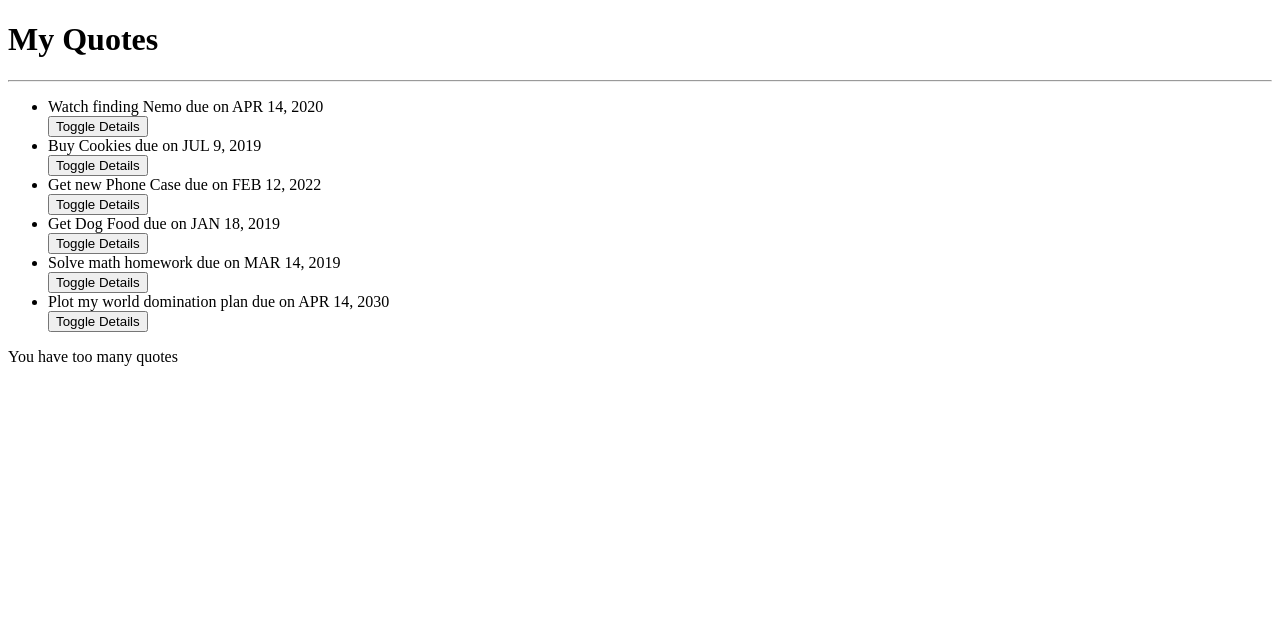
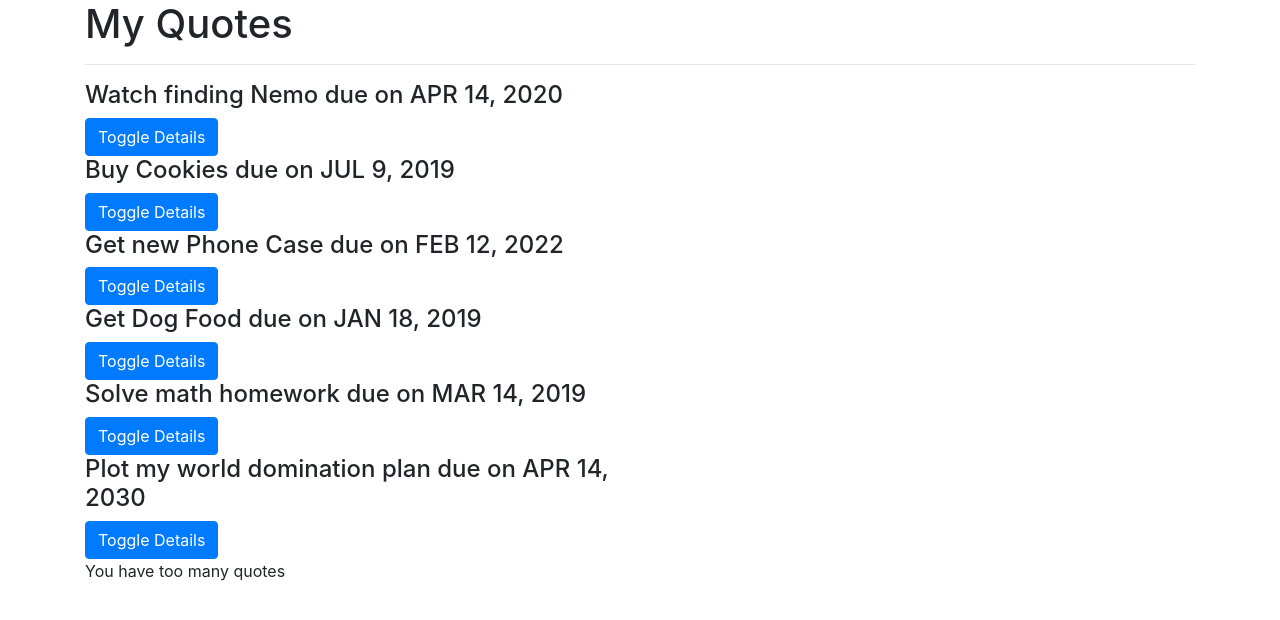
Before and after one commit to kiprotichdominic/Quotes-App, an Angular app: page / in a window 1280 px wide. Shown: the top 620 px of the page. Built offline with nearby package versions, Linux system fonts and the light colour scheme.

Commit message:
dd quotes

```diff
--- a/package.json
+++ b/package.json
@@ -19,6 +19,8 @@
     "@angular/platform-browser": "~8.2.14",
     "@angular/platform-browser-dynamic": "~8.2.14",
     "@angular/router": "~8.2.14",
+    "bootstrap": "^4.3.1",
+    "popper": "^1.0.1",
     "rxjs": "~6.4.0",
     "tslib": "^1.10.0",
     "zone.js": "~0.9.1"
--- a/src/app/quote-detail/quote-detail.component.html
+++ b/src/app/quote-detail/quote-detail.component.html
@@ -1,4 +1,3 @@
-<p>
-  {{ quote.description }}
-</p>
-<button (click)="quoteComplete(true)">Complete</button>
+<p>{{ quote.description }}</p>
+<p>This quote will be complete in {{ quote.completeDate | dateCount }} days</p>
+<button (click)="quoteDelete(true)">Delete Quote</button>
--- a/src/app/quote-detail/quote-detail.component.ts
+++ b/src/app/quote-detail/quote-detail.component.ts
@@ -10,7 +10,7 @@ export class QuoteDetailComponent implements OnInit {
   @Input() quote: Quote;
   @Output() isComplete = new EventEmitter<boolean>();
 
-  quoteComplete(complete: boolean) {
+  quoteDelete(complete: boolean) {
     this.isComplete.emit(complete);
   }
 
--- a/src/app/quote/quote.component.html
+++ b/src/app/quote/quote.component.html
@@ -1,14 +1,28 @@
+<div class="container">
   <h1>My Quotes</h1>
   <hr />
-<ul>
+
+  <div class="row">
+    <div class="col-md-6">
       <div *ngFor="let quote of quotes; let i = index">
-    <li appStrikethrough>{{ quote.name }} due on {{ quote.completeDate|date|uppercase }}</li>
-    <button (click)="toggleDetails(i)">Toggle Details</button>
+        <div>
+          <h4 id="{{ i }}" appStrikethrough>
+            {{ quote.name }} due on {{ quote.completeDate | date | uppercase }}
+          </h4>
+          <button (click)="toggleDetails(i)" class="btn btn-primary">
+            Toggle Details
+          </button>
+        </div>
+
+        <div *ngIf="quote.showDescription">
           <app-quote-detail
-      *ngIf="quote.showDescription"
             [quote]="quote"
-      isComplete="completeQuote($event,i)"
+            (isComplete)="deletequote($event, i)"
           ></app-quote-detail>
         </div>
-</ul>
+      </div>
+    </div>
+  </div>
+
   <p *ngIf="quotes.length > 5">You have too many quotes</p>
+</div>
--- a/src/app/quote/quote.component.ts
+++ b/src/app/quote/quote.component.ts
@@ -44,8 +44,16 @@ export class QuoteComponent implements OnInit {
     this.quotes[index].showDescription = !this.quotes[index].showDescription;
   }
 
-  completeQuote(isComplete, index) {
-    this.quotes.splice(index, 1);
+  deleteQuote(isComplete, index) {
+    if (isComplete) {
+      let toDelete = confirm(
+        `Are you sure you want to delete ${this.quotes[index].name}?`
+      );
+
+      if (toDelete) {
+        this.quotes.splice(index, 1);
+      }
+    }
   }
   constructor() {}
 
--- a/src/styles.css
+++ b/src/styles.css
@@ -1 +1,2 @@
 /* You can add global styles to this file, and also import other style files */
+@import "~bootstrap/dist/css/bootstrap.css"
```
Also changed, not shown: 1 other file (tests, documents, lock files or other folders). Lines whose indentation alone changed are shown as unchanged.
